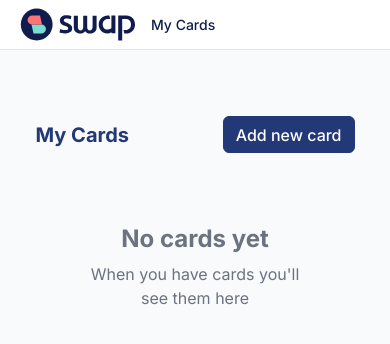
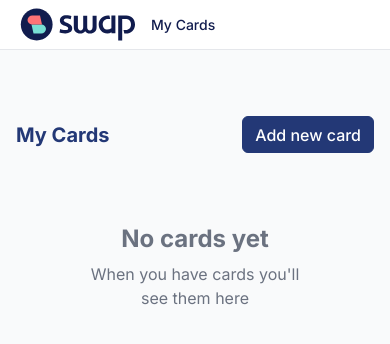
Before and after one commit to felahgs/cartoes-swap, a React (Create React App) app: page / in a window 390 px wide. Shown: the top 344 px of the page. Built offline with nearby package versions, Linux system fonts and the light colour scheme.

Commit message:
responsiveness adjusts on cardlist

```diff
--- a/src/components/CardsList/styles.ts
+++ b/src/components/CardsList/styles.ts
@@ -4,12 +4,16 @@ import { devices } from "utils/breakpoints";
 
 export const ListContainer = styled.div`
   padding: 0 16px;
-  width: 90%;
+  width: 100%;
 
-  @media ${devices.mobileL} {
+  @media ${devices.tablet} {
+    width: 90%;
+    margin-bottom: 40px;
+  }
+
+  @media ${devices.laptop} {
     width: 860px;
     margin-bottom: 40px;
-    width: auto;
   }
 `;
 
@@ -27,11 +31,11 @@ export const HeaderContainer = styled.div`
     font-size: 20px;
     margin: 0;
 
-    @media ${devices.tablet} {
+    @media ${devices.mobileL} {
       font-size: 24px;
     }
 
-    @media ${devices.laptop} {
+    @media ${devices.tablet} {
       font-size: 36px;
     }
   }
--- a/src/components/InfoCard/styles.ts
+++ b/src/components/InfoCard/styles.ts
@@ -99,7 +99,7 @@ export const SensibleDataContainer = styled.div`
   row-gap: 20px;
   justify-content: space-between;
 
-  @media ${devices.laptop} {
+  @media ${devices.tablet} {
     width: 50%;
     flex-direction: row;
   }
@@ -112,7 +112,7 @@ export const CodeContainer = styled.div`
   flex-direction: row;
   justify-content: space-between;
 
-  @media ${devices.laptop} {
+  @media ${devices.tablet} {
     flex-direction: column;
     justify-content: flex-start;
   }
```
